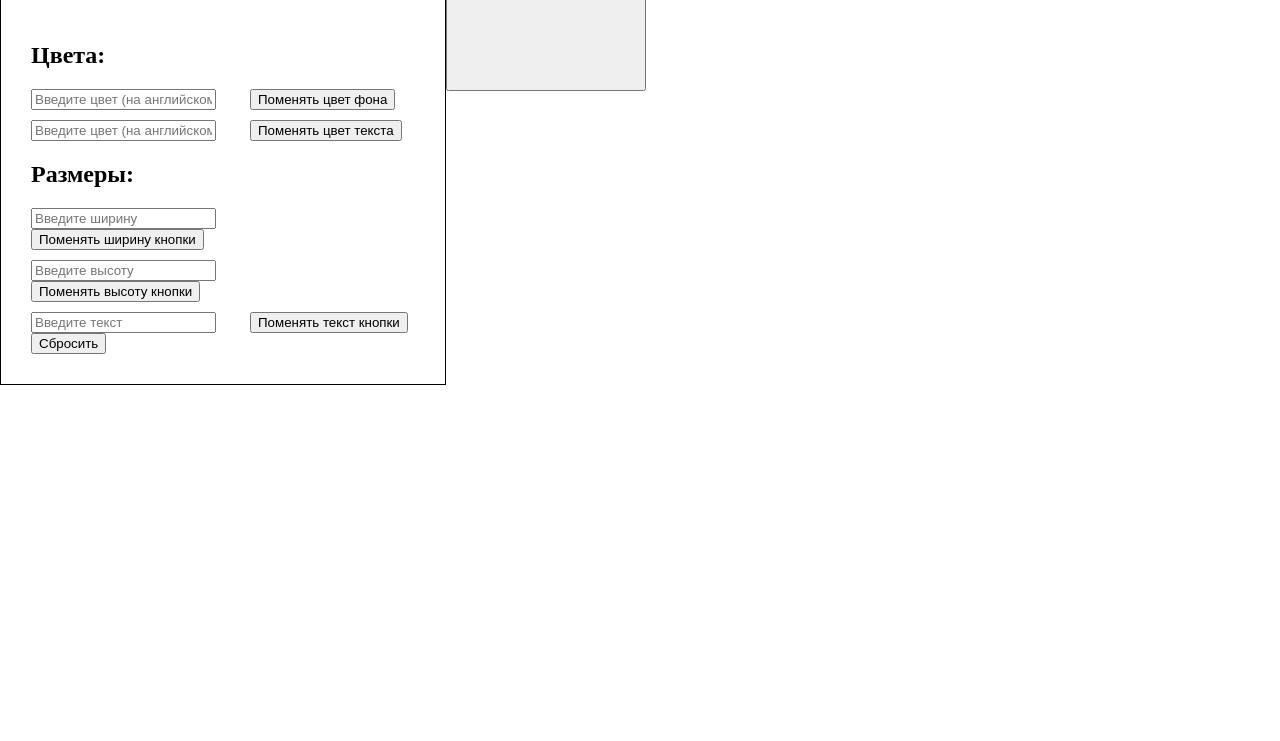
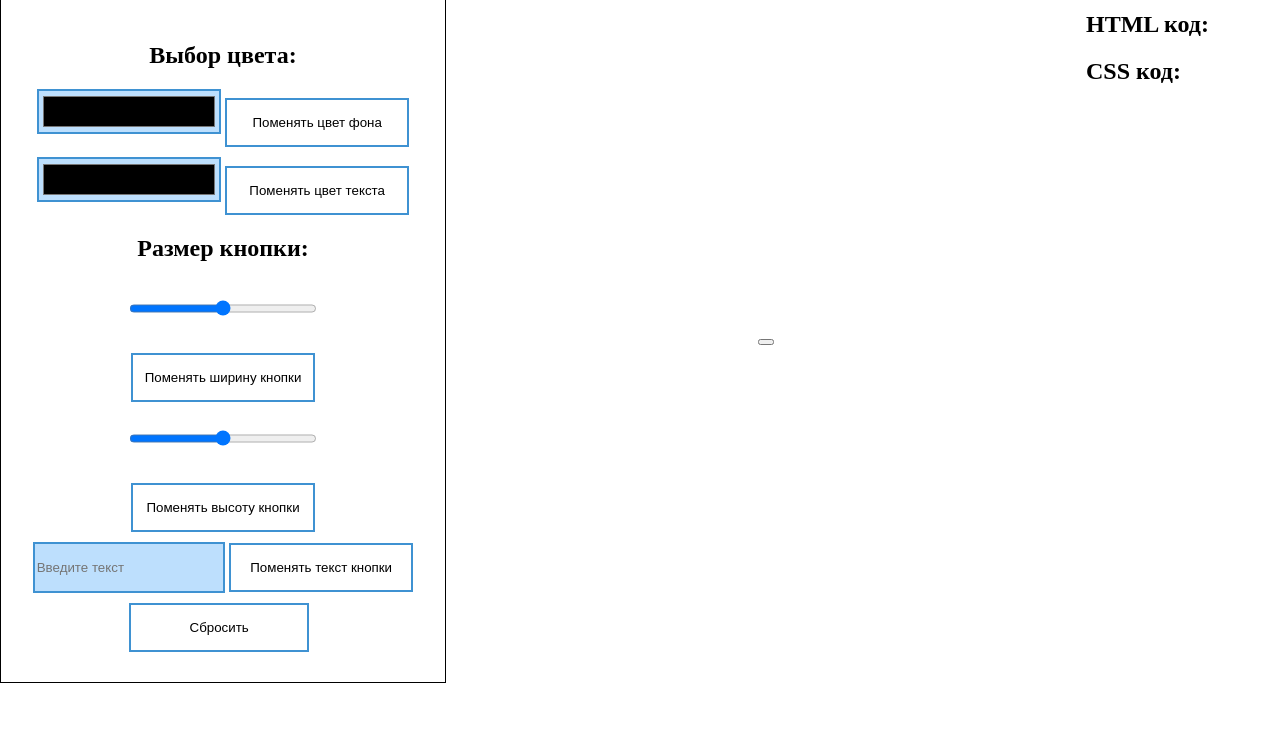
Before and after one commit to iosif-tihonenkov/buttonanimation, a plain HTML site: page index.html in a window 1280 px wide. Shown: the part 59-800 px from the top of the page. Drawn offline with Linux system fonts and the light colour scheme.

Commit message:
add value input

```diff
--- a/index.html
+++ b/index.html
@@ -12,32 +12,53 @@
     <header><h1>Генератор кнопок</h1></header>
     <section class="work-area">
         <section class="left-sidebar">
-            <div>
-                <h2>Цвета:</h2>
-                <input type="text" name="colorBackground" placeholder="Введите цвет (на английском)">
+           <div class="colorSelect">
+                <h2>Выбор цвета:</h2>
+                <div class="colorSelect__item">
+                    <input type="color" name="colorBackground" placeholder="Введите цвет (на английском)">
                     <button onclick="colorBackground()">Поменять цвет фона</button>
                 </div>
-            <div>
-                <input type="text" name="colorText" placeholder="Введите цвет (на английском)">
+                <div class="colorSelect__item">
+                    <input type="color" name="colorText" placeholder="Введите цвет (на английском)">
                     <button onclick="colorText()">Поменять цвет текста</button>
                 </div>
-            <div>
-                <h2>Размеры:</h2>
-                <input type="text" name="width" placeholder="Введите ширину">
+           </div>
+           <div class="sizeSelect">
+                <h2>Размер кнопки:</h2>
+                <div class="sizeSelect__item">
+                    <div class="sizeSelect__item__input">
+                        <input type="range" min="0" max="500" step="1" name="width" oninput="onInputWidth()" placeholder="Введите ширину">
+                        <p id="valueInput__width"></p>
+                    </div>
                     <button onclick="width()">Поменять ширину кнопки</button>
                 </div>
-            <div>
-                <input type="text" name="height" placeholder="Введите высоту">
-                <button onclick="height()">Поменять высоту кнопки</button>
+                <div class="sizeSelect__item">
+                    <div class="sizeSelect__item__input">
+                        <input type="range" min="0" max="500" step="1" name="height" oninput="onInputHeight()" placeholder="Введите ширину">
+                        <p id="valueInput__height"></p>
                     </div>
-            <div>
+                    <button onclick="width()">Поменять высоту кнопки</button>
+                </div>
+           </div>
+           <div class="contenSelect">
+                <div class="contentSelect__item">
                     <input type="text" name="content" placeholder="Введите текст">
                     <button onclick="content()">Поменять текст кнопки</button>
                 </div>
+           </div>
+           <div class="rewrite">
                 <button onclick="rewrite()">Сбросить</button>
+           </div>
         </section>
+        <section class="center-bar">
             <button class="button_one" id="button_one"></button>
-        <section class="right-sidebar"></section>
+        </section>
+        <section class="right-sidebar">
+            <h2>HTML код:</h2>
+            <code></code>
+            <h2>CSS код:</h2>
+            <code></code>
+        </section>
     </section>
 </body>
 </html>
--- a/scripts/script.js
+++ b/scripts/script.js
@@ -1,8 +1,8 @@
 function rewrite() {
     document.getElementById("button_one").style.backgroundColor = '';
     document.getElementById("button_one").style.color = '';
-    document.getElementById("button_one").style.width = "100px";
-    document.getElementById("button_one").style.height = "100px";
+    document.getElementById("button_one").style.width = '';
+    document.getElementById("button_one").style.height = '';
     document.getElementById("button_one").textContent = '';
     document.getElementById("colorBackgroundCode").textContent = '';
     document.getElementById("colorTextCode").textContent = '';
@@ -45,3 +45,15 @@ function content() {
     document.querySelector("input[name='content']").value = '';
 
 }
+
+function onInputWidth() {
+    let rng = document.querySelector("input[name='width']");
+    let p = document.getElementById("valueInput__width");
+    p.innerHTML=rng.value;
+}
+
+function onInputHeight() {
+    let rng = document.querySelector("input[name='height']");
+    let p = document.getElementById("valueInput__height");
+    p.innerHTML=rng.value;
+}
--- a/style/style.css
+++ b/style/style.css
@@ -1,10 +1,32 @@
 #button_one {
-    width: 200px;
-    height: 100px;
+    width: 0;
+    height: 0;
+}
+
+.left-sidebar button,
+.left-sidebar input {
+    width: 48%;
+    border: 2px solid #3F92D2;
+}
+
+.left-sidebar input {
+    height: 45px;
+    background-color: rgb(189, 223, 253);
+}
+
+.left-sidebar button {
+    height: 49px;
+    background-color: white;
+}
+
+.rewrite {
+    margin-top: 50px;
+    width: 98% !important;
 }
 
 .work-area {
     display: flex;
+    flex-wrap: wrap;
 }
 
 header {
@@ -28,12 +50,17 @@ h1 {
     width: 30%;
     border: 1px solid black;
     padding: 30px;
-}
-
-.left-sidebar input {
-    margin-right: 30px;
+    text-align: center;
 }
 
 .left-sidebar div {
     margin-top: 10px;
 }
+
+.center-bar {
+    width: 50%;
+    text-align: center;
+    vertical-align: middle;
+    margin-top: auto;
+    margin-bottom: auto;
+}
```
Lines whose indentation alone changed are shown as unchanged.
